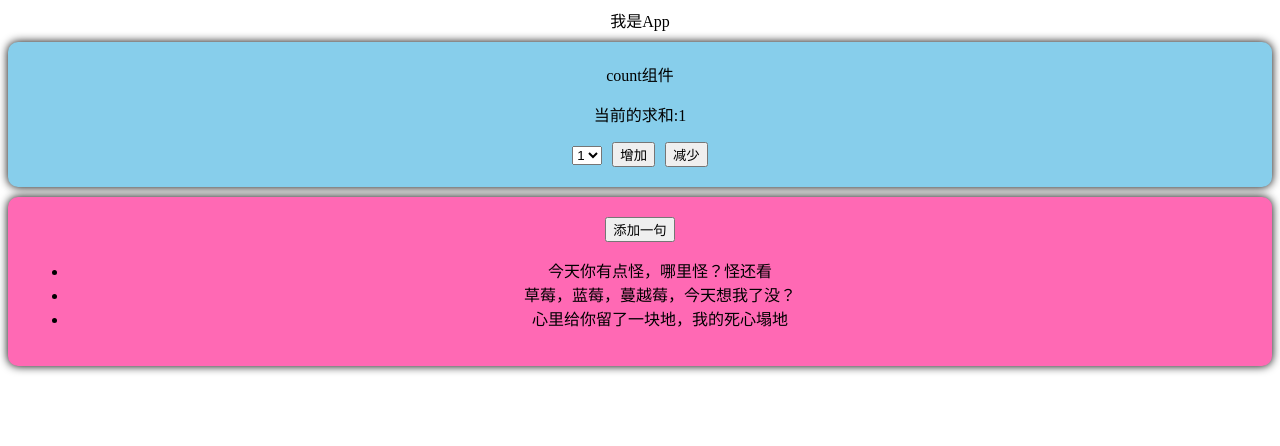
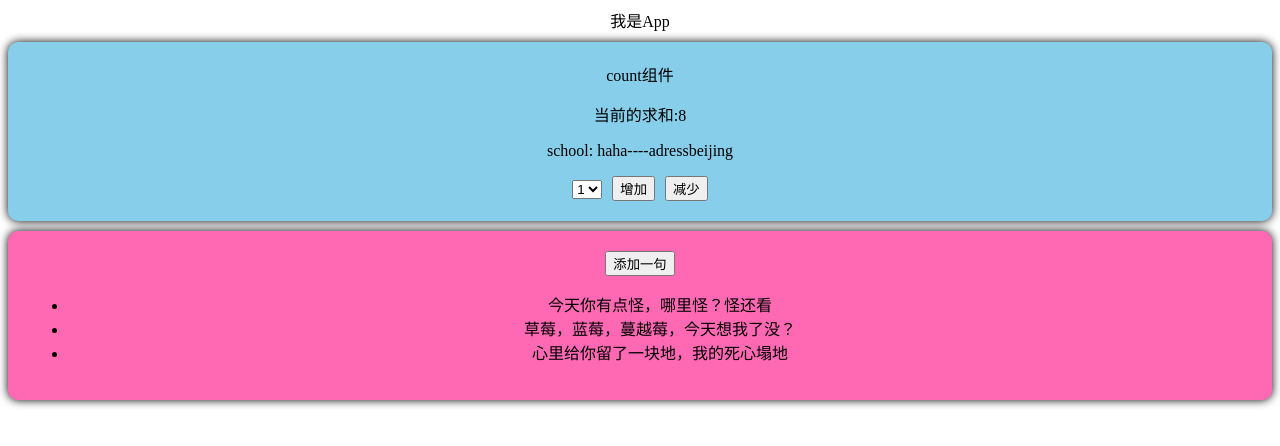
Before and after one commit to wxfwill/vue3-hello, a Vue app: page /home in a window 1280 px wide. Shown: the top 446 px of the page. Built offline with nearby package versions, Linux system fonts and the light colour scheme.

Commit message:
feat: 添加pinia相关功能

```diff
--- a/package.json
+++ b/package.json
@@ -12,6 +12,8 @@
   },
   "dependencies": {
     "axios": "^1.7.4",
+    "nanoid": "^5.0.7",
+    "pinia": "^2.2.1",
     "vue": "^3.4.29",
     "vue-router": "^4.4.3"
   },
--- a/src/components/Count.vue
+++ b/src/components/Count.vue
@@ -1,7 +1,8 @@
 <template>
 <div class="count">
     <div>count组件</div>
-    <p>当前的求和:{{ sum }}</p>
+    <p>当前的求和:{{ countStore.sum }}</p>
+    <p>school: {{ countStore.school }}----adress{{ countStore.address }}</p>
     <select v-model="selectValue">
         <option value="1">1</option>
         <option value="2">2</option>
@@ -14,11 +15,33 @@
 
 <script lang="ts" setup name="Count">
 import { ref } from 'vue';
+import { useCountStore } from '@/store/count';
 let sum = ref(1);
 let selectValue = ref(1);
+let countStore = useCountStore();
+
+// 对象中的ref可以直接使用，不需要.value, 自己定义的ref需要.value
+console.log(countStore.sum);
+console.log(countStore.$state.sum);
+
+
 
 const add = () => {
-    sum.value = sum.value + Number(selectValue.value);
+    // sum.value = sum.value + Number(selectValue.value);
+
+    // 第一种修改pinia中的数据
+    // countStore.sum += 2;
+
+    // 第二种修改pinia中的数据, 批量修改
+    // countStore.$patch({
+    //     sum: 99,
+    //     school: '学校',
+    //     address: '地址'
+    // })
+
+    //  第三种 action函数
+    countStore.increment(selectValue.value);
+
 }
 
 const reduce = () => {
--- a/src/components/LoveTask.vue
+++ b/src/components/LoveTask.vue
@@ -2,7 +2,7 @@
   <div class="task">
     <button type="button" @click="add">添加一句</button>
     <ul>
-        <li v-for="item in dataList" :key="item.id">
+        <li v-for="item in taskStore.dataList" :key="item.id">
             {{item.name}}
         </li>
     </ul>
@@ -12,25 +12,31 @@
 <script lang="ts" setup name="LoveTask">
 import { reactive } from 'vue';
 import axios from 'axios';
+import { nanoid } from 'nanoid';
+import { useTaskStore } from '@/store/lovetask'
 
-let dataList = reactive([
-    {
-        id: 'gg01',
-        name: '今天你有点怪，哪里怪？怪还看',
-    },
-    {
-        id: 'gg02',
-        name: '草莓，蓝莓，蔓越莓，今天想我了没？',
-    },
-    {
-        id: 'gg03',
-        name: '心里给你留了一块地，我的死心塌地',
-    }]);
+const taskStore = useTaskStore();
+
+// let dataList = reactive([
+//     {
+//         id: 'gg01',
+//         name: '今天你有点怪，哪里怪？怪还看',
+//     },
+//     {
+//         id: 'gg02',
+//         name: '草莓，蓝莓，蔓越莓，今天想我了没？',
+//     },
+//     {
+//         id: 'gg03',
+//         name: '心里给你留了一块地，我的死心塌地',
+//     }]);
 
 const add = () => {
+
     axios.get('https://api.uomg.com/api/rand.qinghua?format=json').then(res => {
         console.log(res?.data?.content);
-
+        let obj = { id: nanoid(), name: res?.data?.content };
+        // dataList.unshift(obj);
         // dataList.push({
         //     id: 'gg01',
         //     name: res.data.data
--- a/src/main.ts
+++ b/src/main.ts
@@ -3,10 +3,15 @@
 import { createApp } from 'vue'
 import App from './App.vue'
 import router from './router';
+import { createPinia } from 'pinia';
 
 // App根组件
 const app = createApp(App);
+// 创建pinia
+const pinia = createPinia();
 // 挂载路由
 app.use(router);
+// 挂载pinia
+app.use(pinia);
 // 挂载根组件
 app.mount('#app')
--- /dev/null
+++ b/src/store/count.ts
@@ -0,0 +1,17 @@
+import { defineStore } from 'pinia';
+
+export const useCountStore = defineStore('count', {
+    state: () => {
+        return {
+            sum: 8,
+            school: 'haha',
+            address: 'beijing'
+        }
+    },
+    actions: {
+        increment(val: number) {
+            console.log('val==', val);
+            this.sum += Number(val);
+        }
+    }
+})
--- /dev/null
+++ b/src/store/lovetask.ts
@@ -0,0 +1,21 @@
+import { defineStore } from 'pinia';
+
+export const useTaskStore = defineStore('task', {
+    state: () => {
+        return {
+            dataList: [
+                {
+                    id: 'gg01',
+                    name: '今天你有点怪，哪里怪？怪还看',
+                },
+                {
+                    id: 'gg02',
+                    name: '草莓，蓝莓，蔓越莓，今天想我了没？',
+                },
+                {
+                    id: 'gg03',
+                    name: '心里给你留了一块地，我的死心塌地',
+                }]
+        }
+    }
+})
```
Also changed, not shown: 1 other file (tests, documents, lock files or other folders).
